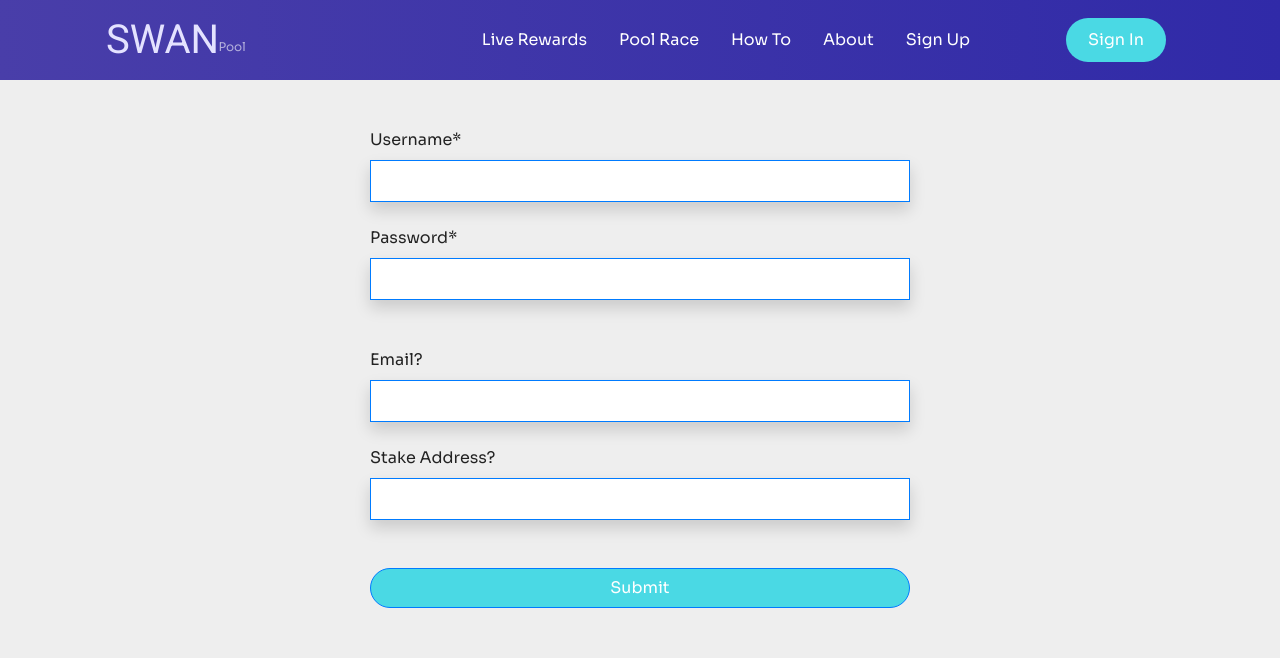
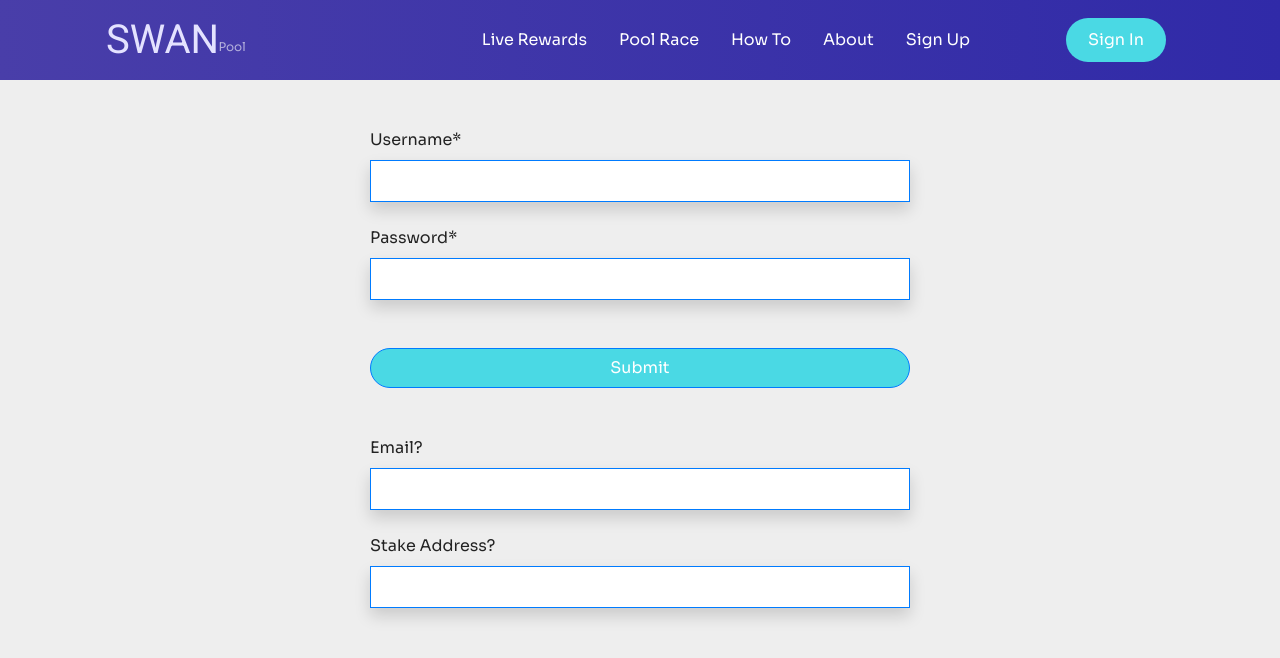
Before and after one commit to AskBid/live-rewards-frontend, a React (Create React App) app: page /signup in a window 1280 px wide. Shown: the top 658 px of the page. Built offline with nearby package versions, Linux system fonts and the light colour scheme.

Commit message:
complete form first fetch draft

```diff
--- a/src/containers/NewUserForm.js
+++ b/src/containers/NewUserForm.js
@@ -1,50 +1,67 @@
 import React, { Component } from 'react'
 
 export default class NewUserForm extends Component {
+
+    fetchOnSubmit = (e) => {
+      e.preventDefault()
+      const form = e.target
+      const body = new FormData()
+
+      body.append('user[username]', form.username.value)
+      body.append('user[password]', form.password.value)
+      body.append('user[email]', form.email.value)
+      body.append('user[stake_address]', form.stake_address.value)
+      console.log(Array.from(body))
+      fetch('http://localhost:3001/users', {
+        method: 'POST',
+        body
+      }).then(resp => resp.json())
+        .then(json => {
+          console.log(json);
+          this.props.history.push('/')
+        })
+    }
+
     render() {
         return (
-          <form>
-            <label htmlFor="name" className="block">
+          <form onSubmit={this.fetchOnSubmit}>
+            <label htmlFor="username" className="block">
               Username*
               <span className="text-red-400"></span>
             </label>
             <input
               type="text"
-              name="name"
-              id="name"
+              name="username"
               className='w-100 border border-primary shadow p-2 mb-4 rounded-3'>
             </input>
-            <label htmlFor="name" className="block">
+            <label htmlFor="password" className="block">
               Password*
               <span className="text-red-400"></span>
             </label>
             <input
-              type="text"
-              name="name"
-              id="name"
+              type="password"
+              name="password"
               className='w-100 border border-primary shadow p-2 mb-5 rounded-3'>
             </input>
-            <label htmlFor="name" className="block">
+            <button className='w-100 h-1 border border-primary rounded-pill mb-5' type='Submit'>Submit</button>
+            <label htmlFor="email" className="block">
               Email?
               <span className="text-red-400"></span>
             </label>
             <input
               type="text"
-              name="name"
-              id="name"
+              name="email"
               className='w-100 border border-primary shadow p-2 mb-4 rounded-3'>
             </input>
-            <label htmlFor="name" className="block">
+            <label htmlFor="stake_address" className="block">
               Stake Address?
               <span className="text-red-400"></span>
             </label>
             <input
               type="text"
-              name="name"
-              id="name"
+              name="stake_address"
               className='w-100 border border-primary shadow p-2 mb-5 rounded-3'>
             </input>
-            <button className='w-100 h-1 border border-primary rounded-pill' type='Submit'>Submit</button>
           </form>
         )
     }
```
